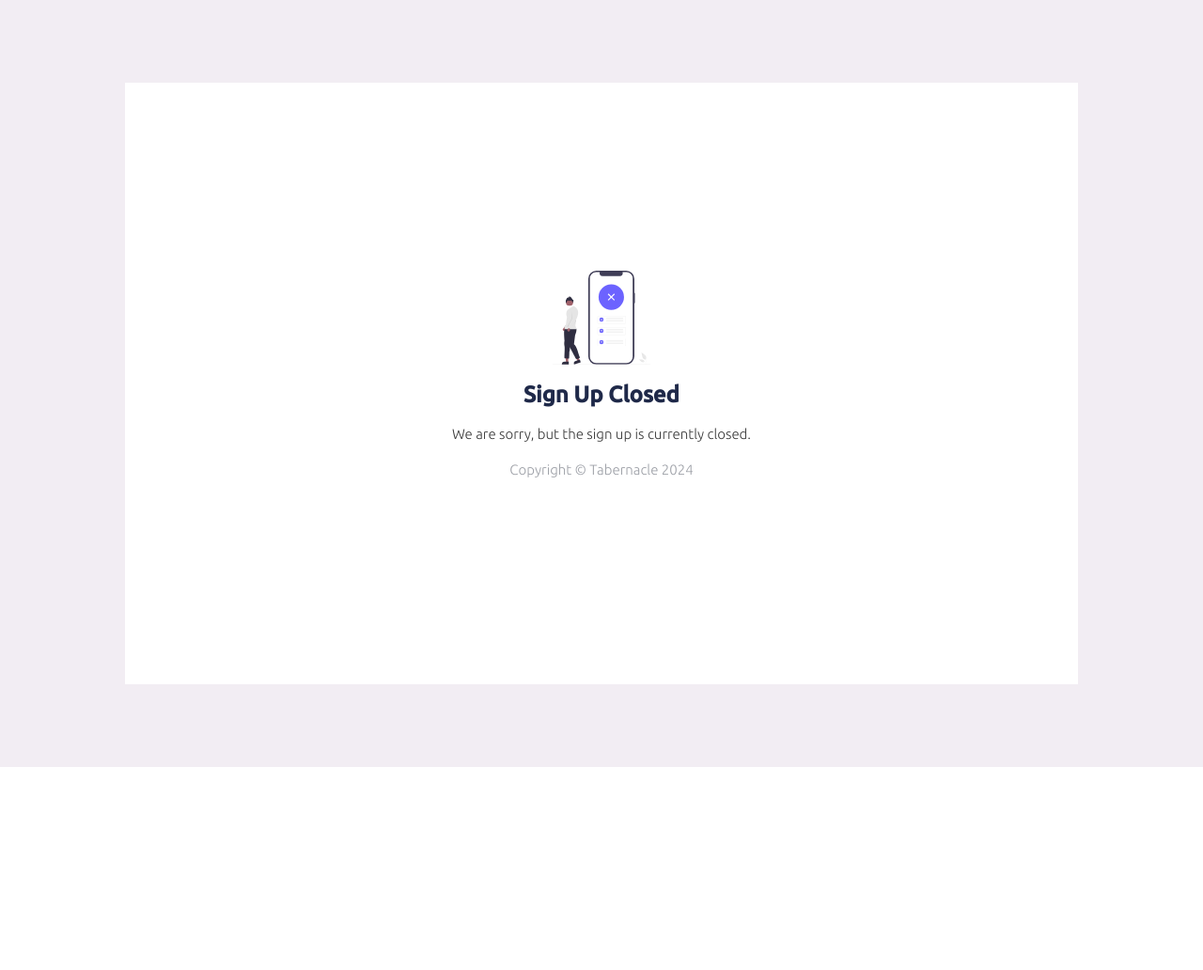
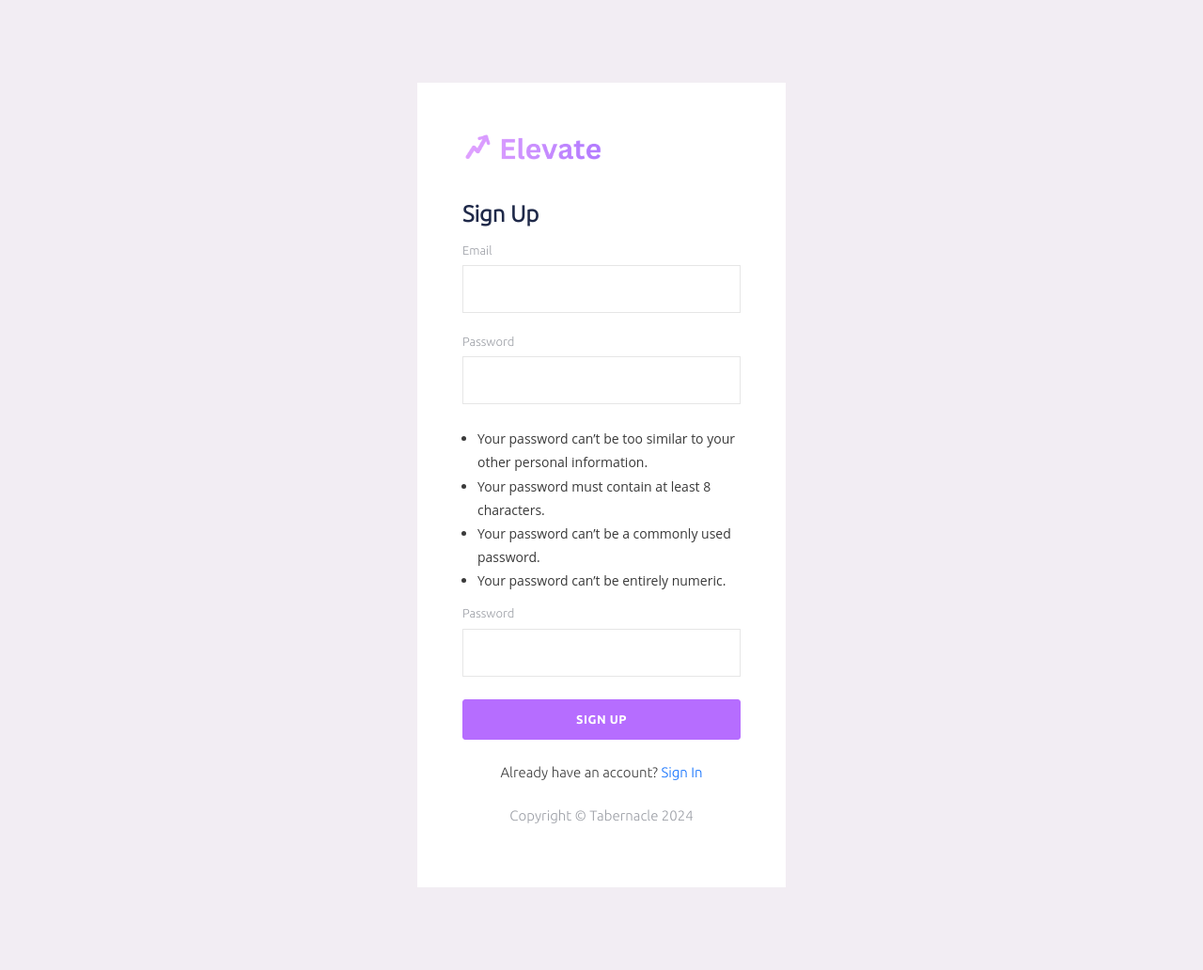
Before and after one commit to saicharanbandu/customersuccessmanagement, a Django app: page /accounts/signup/ in a window 1280 px wide. Shown: the whole page at 94% size. Before the commit the page ends 816 px from the top, so only its background shows below. Run offline with Django 5.2, Linux system fonts and the light colour scheme; some libraries are stand-ins or nearby versions.

Commit message:
SignUp Page

```diff
--- a/tabernacle_customer_success/settings.py
+++ b/tabernacle_customer_success/settings.py
@@ -157,7 +157,7 @@ MEDIA_URL = '/media/'
 
 SITE_ID = 1
 
-ACCOUNT_ADAPTER = 'user.adapters.NoSignupAccountAdapter'
+# ACCOUNT_ADAPTER = 'user.adapters.NoSignupAccountAdapter'
 
 ACCOUNT_EMAIL_REQUIRED = True
 ACCOUNT_EMAIL_VERIFICATION = "none"
--- a/templates/account/password_reset.html
+++ b/templates/account/password_reset.html
@@ -39,7 +39,7 @@
                     {% slot body %}
                         {% csrf_token %}
                         <div class="form-group">
-                            <p class="text-muted font-weight-light mb-0">Email</p>
+                            <label class="text-muted font-weight-light mb-0">Email</label>
                             <input type="email" class="form-control form-control-lg" name="login" autocomplete="email" maxlength="320" required="" id="id_login">
                         </div>
                     {% endslot %}
--- a/templates/account/signup.html
+++ b/templates/account/signup.html
@@ -1,21 +1,41 @@
-{% extends "account/base_entrance.html" %}
+{% extends "../account_base.html" %}
+{% load static %}
 {% load allauth i18n %}
 {% block head_title %}
     {% trans "Signup" %}
 {% endblock head_title %}
 {% block content %}
-    {% element h1 %}
-        {% trans "Sign Up" %}
+<div class="col-lg-4 mx-auto">
+    <div class="auth-form-light text-left p-5">
+        <div class="brand-logo">
+            <a class="navbar-brand brand-logo" href="index.html"><img src="{% static 'images/logo.png' %}" alt="logo" /></a>
+        </div>
+        {% element h2 %}
+        <h2 class = "font-weight-light my-3" >Sign Up</h2>
         {% endelement %}
-    <p>
-        {% blocktrans %}Already have an account? Then please <a href="{{ login_url }}">sign in</a>.{% endblocktrans %}
-    </p>
         {% url 'account_signup' as action_url %}
         {% element form form=form method="post" action=action_url tags="entrance,signup" %}
             {% slot body %}
                 {% csrf_token %}
-            {% element fields form=form unlabeled=True %}
-            {% endelement %}
+                <div class="form-group">
+                    <label for="id_email" class = "text-muted font-weight-light mb-0">Email</label>
+                    <input type="email" class="form-control form-control-lg" name="email"  autocomplete="email" maxlength="320" required="" id="id_email">
+                </div>
+                <div class="form-group">
+                    <p><label for="id_password1" class = "text-muted font-weight-light mb-0">Password</label>
+                    <input type="password" class="form-control form-control-lg" name="password1"  autocomplete="current-password" required="" aria-describedby="id_password_helptext" maxlength="320" required="" id="id_password1">
+                </div>
+                <span class="helptext" id="id_password1_helptext"></span></p>
+                <ul>
+                    <li>Your password can’t be too similar to your other personal information.</li>
+                    <li>Your password must contain at least 8 characters.</li>
+                    <li>Your password can’t be a commonly used password.</li>
+                    <li>Your password can’t be entirely numeric.</li>
+                </ul>
+                <div class="form-group">
+                    <label for="id_password1" class = "text-muted font-weight-light mb-0">Password</label>
+                    <input type="password" class="form-control form-control-lg" name="password1" required="" aria-describedby="id_password_helptext" maxlength="320" required="" id="id_password2">
+                </div>
                 {% if redirect_field_value %}
                     <input type="hidden"
                             name="{{ redirect_field_name }}"
@@ -23,12 +43,17 @@
                 {% endif %}
             {% endslot %}
             {% slot actions %}
-            {% element button tags="prominent,signup" type="submit" %}
-                {% trans "Sign Up" %}
-            {% endelement %}
+                <button type="submit" class="btn btn-primary w-100">Sign Up</button>
             {% endslot %}
         {% endelement %}
         {% if SOCIALACCOUNT_ENABLED %}
             {% include "socialaccount/snippets/login.html" with page_layout="entrance" %}
         {% endif %}
+        <p class="text-center my-4 font-weight-light">
+            {% blocktrans %}Already have an account?
+            <a href="{{ login_url }}">Sign In</a> {% endblocktrans %}
+        </p>
+        <p class="text-muted font-weight-light text-center">Copyright © Tabernacle 2024</p>
+    </div>
+</div>
 {% endblock content %}
```
Also changed, not shown: templates/account/login.html (+3 -31 lines), templates/account/password_change.html (+4 -4 lines). Lines whose indentation alone changed are shown as unchanged.
